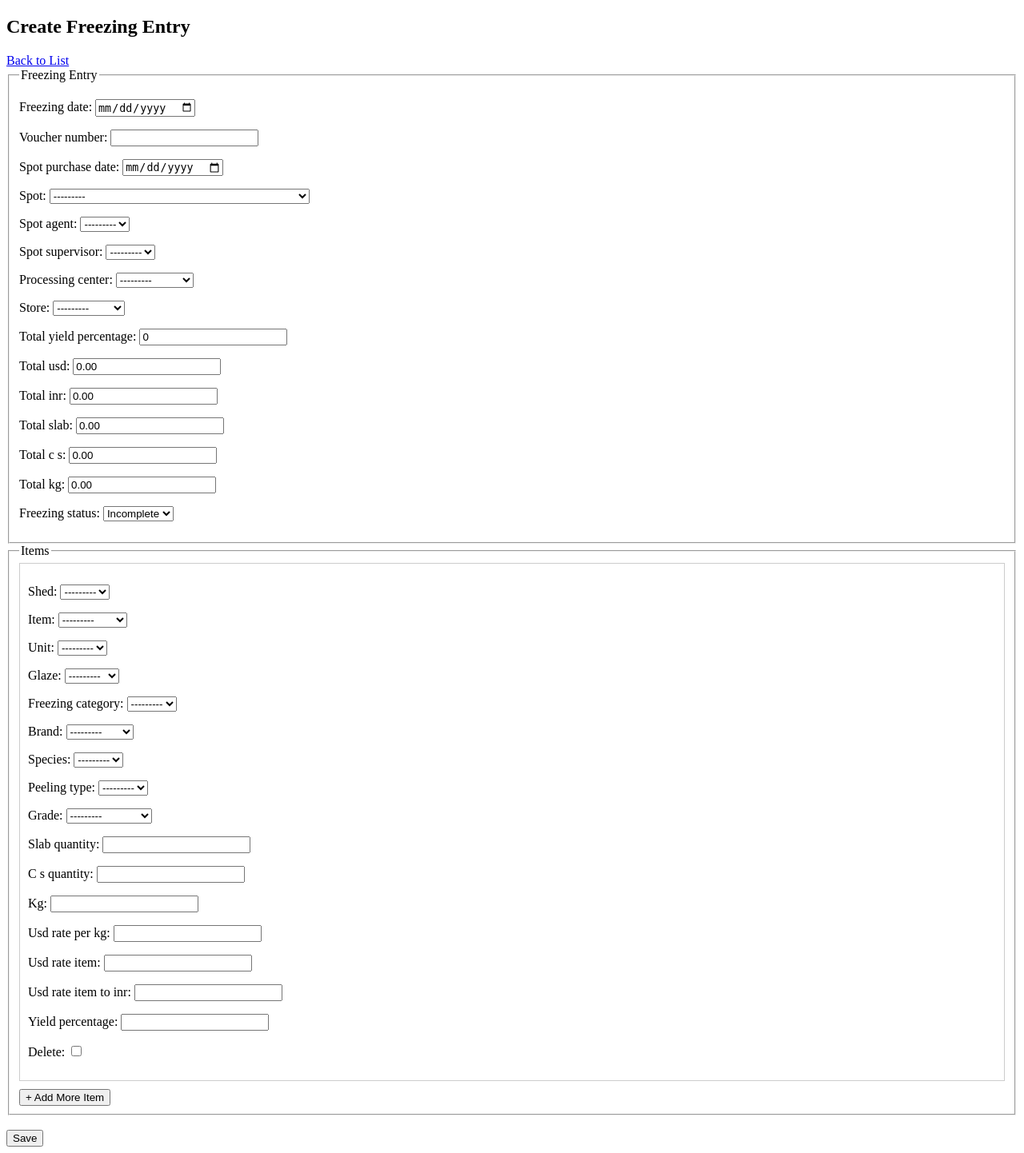
After one commit to shameer-shajahan/amf, a Django app: page /adminapp/freezing-entry/create/ in a window 1280 px wide. The commit adds this page. Shown: the whole page at 80% size. Run offline with Django 5.2, Linux system fonts and the light colour scheme; data comes from the database, SQL or seed files in the repository.

Commit message:
update freezing for spot

```diff
--- a/adminapp/forms.py
+++ b/adminapp/forms.py
@@ -75,10 +75,39 @@ class ItemForm(forms.ModelForm):
         model = Item
         fields = '__all__'
 
+# forms.py
+class SpeciesForm(forms.ModelForm):
+    class Meta:
+        model = Species
+        fields = ['item', 'name', 'code']
+
 class ItemGradeForm(forms.ModelForm):
     class Meta:
         model = ItemGrade
         fields = '__all__'
+
+    def __init__(self, *args, **kwargs):
+        super().__init__(*args, **kwargs)
+
+        item_id = None
+
+        # Try getting item from bound form data (POST)
+        if 'item' in self.data:
+            item_id = self.data.get('item')
+
+        # Or from initial data (GET with initial value)
+        elif 'item' in self.initial:
+            item_id = self.initial.get('item')
+
+        # Or from instance (if editing existing object)
+        elif self.instance and self.instance.pk:
+            item_id = self.instance.item_id
+
+        if item_id:
+            self.fields['species'].queryset = Species.objects.filter(item_id=item_id)
+        else:
+            self.fields['species'].queryset = Species.objects.none()
+
 
 class FreezingCategoryForm(forms.ModelForm):
     class Meta:
@@ -228,10 +257,6 @@ LocalPurchaseItemFormSet = inlineformset_factory(
 
 # Peeling Shed Supply Form
 
-# forms.py
-from django import forms
-from .models import PeelingShedSupply, PeelingShedPeelingType
-
 class PeelingShedSupplyForm(forms.ModelForm):
     class Meta:
         model = PeelingShedSupply
@@ -248,3 +273,49 @@ PeelingShedPeelingTypeFormSet = inlineformset_factory(
     extra=0,
     can_delete=False
 )
+
+
+
+# Freezing Entry Spot Form
+
+
+class FreezingEntrySpotForm(forms.ModelForm):
+    class Meta:
+        model = FreezingEntrySpot
+        fields = '__all__'
+        widgets = {
+            'freezing_date': forms.DateInput(attrs={'type': 'date'}),
+            'spot_purchase_date': forms.DateInput(attrs={'type': 'date'}),
+            'total_yield_percentage': forms.NumberInput(attrs={'readonly': 'readonly', 'class': 'form-control'}),
+            'total_usd': forms.NumberInput(attrs={'readonly': 'readonly', 'class': 'form-control'}),
+            'total_inr': forms.NumberInput(attrs={'readonly': 'readonly', 'class': 'form-control'}),
+            'total_slab': forms.NumberInput(attrs={'readonly': 'readonly', 'class': 'form-control'}),
+            'total_c_s': forms.NumberInput(attrs={'readonly': 'readonly', 'class': 'form-control'}),
+            'total_kg': forms.NumberInput(attrs={'readonly': 'readonly', 'class': 'form-control'}),
+        }
+
+
+class FreezingEntrySpotItemForm(forms.ModelForm):
+    class Meta:
+        model = FreezingEntrySpotItem
+        fields = '__all__'
+        widgets = {
+            # Example widgets for actual fields in FreezingEntrySpotItem
+            'slab_quantity': forms.NumberInput(attrs={'class': 'form-control'}),
+            'c_s_quantity': forms.NumberInput(attrs={'class': 'form-control'}),
+            'kg': forms.NumberInput(attrs={'class': 'form-control'}),
+            'usd_rate_per_kg': forms.NumberInput(attrs={'class': 'form-control'}),
+            'usd_rate_item': forms.NumberInput(attrs={'class': 'form-control'}),
+            'usd_rate_item_to_inr': forms.NumberInput(attrs={'class': 'form-control'}),
+            'yield_percentage': forms.NumberInput(attrs={'class': 'form-control'}),
+        }
+
+
+# Create the inline formset
+FreezingEntrySpotItemFormSet = inlineformset_factory(
+    FreezingEntrySpot,
+    FreezingEntrySpotItem,
+    form=FreezingEntrySpotItemForm,
+    extra=1,
+    can_delete=True
+)
--- a/adminapp/templates/adminapp/dashboard.html
+++ b/adminapp/templates/adminapp/dashboard.html
@@ -107,6 +107,12 @@
     </div>
 
 
+    <div>
+        <h2>Add Freezing Entry</h2>
+            <a href="{% url 'adminapp:freezing_entry_spot_create' %}">Add Freezing Entry</a>
+    </div>
+
+
 
 
 <script src="https://cdn.jsdelivr.net/npm/bootstrap@5.3.0/dist/js/bootstrap.bundle.min.js"></script>
--- /dev/null
+++ b/adminapp/templates/adminapp/freezing_entry_spot_create.html
@@ -0,0 +1,185 @@
+<!DOCTYPE html>
+<html lang="en">
+<head>
+    <meta charset="UTF-8">
+    <title>Create Freezing Entry</title>
+    <script src="https://code.jquery.com/jquery-3.6.0.min.js"></script>
+    <style>
+        .formset-form {
+            border: 1px solid #ccc;
+            padding: 10px;
+            margin-bottom: 10px;
+        }
+    </style>
+</head>
+
+<body>
+
+    <h2>Create Freezing Entry</h2>
+    <a href="{% url 'adminapp:freezing_entry_spot_list' %}">Back to List</a>
+
+    <form method="post">
+        {% csrf_token %}
+
+        <fieldset>
+            <legend>Freezing Entry</legend>
+            {{ form.as_p }}
+        </fieldset>
+
+        <fieldset>
+            <legend>Items</legend>
+            {{ formset.management_form }}
+            <div id="formset-container">
+                {% for form in formset %}
+                    <div class="formset-form">
+                        {{ form.as_p }}
+                    </div>
+                {% endfor %}
+            </div>
+            <button type="button" id="add-more-btn">+ Add More Item</button>
+        </fieldset>
+
+        <br>
+        <button type="submit">Save</button>
+    </form>
+
+    <!-- Clone & Add More Formset -->
+    <script>
+        $(document).ready(function () {
+            const formsetContainer = $('#formset-container');
+            const totalForms = $('#id_form-TOTAL_FORMS');
+
+            $('#add-more-btn').click(function () {
+                let formIndex = parseInt(totalForms.val());
+                let newForm = $('.formset-form:first').clone(false);
+
+                newForm.find(':input').each(function () {
+                    let name = $(this).attr('name').replace(/-\d+-/, `-${formIndex}-`);
+                    let id = 'id_' + name;
+                    $(this).attr({ name: name, id: id }).val('');
+                    if ($(this).is(':checkbox') || $(this).is(':radio')) {
+                        $(this).prop('checked', false);
+                    }
+                });
+
+                formsetContainer.append(newForm);
+                totalForms.val(formIndex + 1);
+            });
+        });
+    </script>
+
+    <!-- Populate Spots based on Date -->
+    <script>
+        $('#id_spot_purchase_date').on('change', function () {
+            const date = $(this).val();
+            $.get("{% url 'adminapp:get_spots_by_date' %}", { date: date }, function (data) {
+                const spotSelect = $('#id_spot').empty().append('<option value="">---------</option>');
+                data.spots.forEach(spot => {
+                    spotSelect.append(`<option value="${spot.id}">${spot.spot__location_name} - ${spot.voucher_number}</option>`);
+                });
+            });
+        });
+    </script>
+
+    <!-- Populate Agent & Supervisor based on Spot -->
+    <script>
+        $('#id_spot').on('change', function () {
+            const spotId = $(this).val();
+            if (!spotId) return;
+
+            $.get("{% url 'adminapp:get_spot_details' %}", { spot_id: spotId }, function (data) {
+                const agent = $('#id_spot_agent');
+                const supervisor = $('#id_spot_supervisor');
+
+                if (!agent.find(`option[value="${data.agent_id}"]`).length) {
+                    agent.append(`<option value="${data.agent_id}">${data.agent_name}</option>`);
+                }
+                agent.val(data.agent_id);
+
+                if (!supervisor.find(`option[value="${data.supervisor_id}"]`).length) {
+                    supervisor.append(`<option value="${data.supervisor_id}">${data.supervisor_name}</option>`);
+                }
+                supervisor.val(data.supervisor_id);
+            });
+        });
+    </script>
+
+    <!-- Populate Sheds and Items based on Date -->
+    <script>
+        $('#id_spot_purchase_date').on('change', function () {
+            const selectedDate = $(this).val();
+            if (!selectedDate) return;
+
+            $.get("{% url 'adminapp:get_sheds_by_date' %}", { date: selectedDate }, function (data) {
+                const shedSet = new Set();
+                const itemSet = new Set();
+
+                data.sheds.forEach(supply => {
+                    shedSet.add(`<option value="${supply.shed_id}">${supply.shed_name}</option>`);
+                    itemSet.add(`<option value="${supply.item_id}">${supply.item_name}</option>`);
+                });
+
+                $('[name$="-shed"]').each(function () {
+                    $(this).empty().append('<option value="">---------</option>');
+                    shedSet.forEach(opt => $(this).append(opt));
+                });
+
+                $('[name$="-item"]').each(function () {
+                    $(this).empty().append('<option value="">---------</option>');
+                    itemSet.forEach(opt => $(this).append(opt));
+                });
+            }).fail(() => alert("Failed to load sheds/items for the selected date."));
+        });
+    </script>
+
+    <!-- Total Calculation -->
+    <script>
+        function calculateTotals() {
+            let totalYield = 0, totalUSD = 0, totalINR = 0, totalSlab = 0, totalCS = 0, totalKG = 0, count = 0;
+
+            $('.formset-form').each(function () {
+                const getVal = (name) => parseFloat($(this).find(`[name$="${name}"]`).val()) || 0;
+
+                const yieldVal = getVal('yield_percentage');
+                if (yieldVal > 0) {
+                    totalYield += yieldVal;
+                    count++;
+                }
+
+                totalUSD += getVal('usd_rate_item');
+                totalINR += getVal('usd_rate_item_to_inr');
+                totalSlab += getVal('slab_quantity');
+                totalCS += getVal('c_s_quantity');
+                totalKG += getVal('kg');
+            });
+
+            $('#id_total_yield_percentage').val(count ? (totalYield / count).toFixed(2) : 0);
+            $('#id_total_usd').val(totalUSD.toFixed(2));
+            $('#id_total_inr').val(totalINR.toFixed(2));
+            $('#id_total_slab').val(totalSlab.toFixed(2));
+            $('#id_total_c_s').val(totalCS.toFixed(2));
+            $('#id_total_kg').val(totalKG.toFixed(2));
+        }
+
+        $(document).on('input', '.formset-form :input', calculateTotals);
+        $(document).ready(calculateTotals);
+    </script>
+
+    <!-- Packing Unit Selection -->
+    <script>
+        const unitSelect = document.getElementById("id_unit");
+        if (unitSelect && unitSelect.hasAttribute("data-units")) {
+            const unitData = JSON.parse(unitSelect.getAttribute("data-units"));
+            unitSelect.addEventListener("change", function () {
+                const selected = unitData[this.value];
+                if (selected) {
+                    console.log("Precision:", selected.precision);
+                    console.log("Factor:", selected.factor);
+                    // You can use these for dynamic calculations if needed
+                }
+            });
+        }
+    </script>
+
+</body>
+</html>
--- a/adminapp/urls.py
+++ b/adminapp/urls.py
@@ -63,7 +63,14 @@ urlpatterns = [
     path('item/update/<str:pk>/', views.ItemUpdateView.as_view(), name='item_update'),
     path('item/delete/<str:pk>/', views.ItemDeleteView.as_view(), name='item_delete'),
 
+    path('species/', views.SpeciesListView.as_view(), name='species_list'),
+    path('species/create/', views.SpeciesCreateView.as_view(), name='species_create'),
+    path('species/<str:pk>/update/', views.SpeciesUpdateView.as_view(), name='species_update'),
+    path('species/<str:pk>/delete/', views.SpeciesDeleteView.as_view(), name='species_delete'),
+
+
     path('item-grade/create/', views.ItemGradeCreateView.as_view(), name='item_grade_create'),
+    path('ajax/load-species/', views.load_species, name='ajax_load_species'),
     path('item-grade/list/', views.ItemGradeListView.as_view(), name='item_grade_list'),
     path('item-grade/update/<str:pk>/', views.ItemGradeUpdateView.as_view(), name='item_grade_update'),
     path('item-grade/delete/<str:pk>/', views.ItemGradeDeleteView.as_view(), name='item_grade_delete'),
@@ -143,4 +150,13 @@ urlpatterns = [
     path('ajax/get-spot-purchase-items/', views.get_spot_purchase_items, name='get_spot_purchase_items'),    path('ajax/get-spot-purchase-item-details/', views.get_spot_purchase_item_details, name='get_spot_purchase_item_details'),
     path('ajax/get-peeling-types/', views.get_peeling_charge_by_shed, name='get_peeling_charge_by_shed'),
 
+    #  create freezing entry spot
+    path('freezing-entry/create/', views.create_freezing_entry_spot, name='freezing_entry_spot_create'),
+    path('freezing-entry/list/', views.freezing_entry_spot_list, name='freezing_entry_spot_list'),
+    path('freezing-entry/<str:pk>/delete/', views.delete_freezing_entry_spot, name='freezing_entry_spot_delete'),
+    path('ajax/get-spots-by-date/', views.get_spots_by_date, name='get_spots_by_date'),
+    path('ajax/get-spot-details/', views.get_spot_details, name='get_spot_details'),
+    path('ajax/get-sheds-by-date/', views.get_sheds_by_date, name='get_sheds_by_date'),
+
+
 ]+ static(settings.MEDIA_URL, document_root=settings.MEDIA_ROOT)
--- a/adminapp/views.py
+++ b/adminapp/views.py
@@ -13,6 +13,7 @@ from django.views.generic import ListView
 from django.shortcuts import render
 from .models import *
 from .forms import *
+from decimal import Decimal
 
 
 
@@ -302,11 +303,49 @@ class ItemDeleteView(DeleteView):
     template_name = 'adminapp/confirm_delete.html'
     success_url = reverse_lazy('adminapp:item_list')
 
+class SpeciesListView(ListView):
+    model = Species
+    template_name = 'adminapp/list/species_list.html'
+    context_object_name = 'species_list'
+
+class SpeciesCreateView(CreateView):
+    model = Species
+    form_class = SpeciesForm
+    template_name = 'adminapp/forms/species_form.html'
+    success_url = reverse_lazy('adminapp:species_list')
+
+    def get_context_data(self, **kwargs):
+        context = super().get_context_data(**kwargs)
+        context['action'] = 'Create'
+        return context
+
+class SpeciesUpdateView(UpdateView):
+    model = Species
+    form_class = SpeciesForm
+    template_name = 'adminapp/forms/species_form.html'
+    success_url = reverse_lazy('adminapp:species_list')
+
+    def get_context_data(self, **kwargs):
+        context = super().get_context_data(**kwargs)
+        context['action'] = 'Update'
+        return context
+
+class SpeciesDeleteView(DeleteView):
+    model = Species
+    template_name = 'adminapp/confirm_delete.html'
+    success_url = reverse_lazy('adminapp:species_list')
+
 class ItemGradeCreateView(CreateView):
     model = ItemGrade
     form_class = ItemGradeForm
     template_name = 'adminapp/forms/itemgrade_form.html'
-    success_url = reverse_lazy('adminapp:item_grade_create')
+    success_url = reverse_lazy('adminapp:item_grade_list')
+
+def load_species(request):
+    item_id = request.GET.get('item_id')
+    species = Species.objects.filter(item_id=item_id).values('id', 'name', 'code')
+    data = list(species)
+    return JsonResponse(data, safe=False)
 
 class ItemGradeListView(ListView):
     model = ItemGrade
@@ -469,31 +508,11 @@ class TenantDeleteView(DeleteView):
 #     def form_valid(self, form):
 #         # Optional: Debug what’s being submitted
 #         print("SAVING ITEM:", form.cleaned_data.get("item"))
-#         print("SAVING SPECIES:", form.cleaned_data.get("species"))
+#         print("SAVING species:", form.cleaned_data.get("species"))
 #         return super().form_valid(form)
 
 from django.http import JsonResponse
 from .models import ItemGrade
-
-# def get_item_types(request, item_id):
-#     item_types = ItemType.objects.filter(item_id=item_id).values('id', 'name')
-#     return JsonResponse(list(item_types), safe=False)
-
-# class PeelingChargeListView(ListView):
-#     model = PeelingCharge
-#     template_name = 'adminapp/list/peelingcharge_list.html'
-#     context_object_name = 'peeling_charges'
-
-# class PeelingChargeUpdateView(UpdateView):
-#     model = PeelingCharge
-#     form_class = PeelingChargeForm
-#     template_name = 'adminapp/forms/peelingcharge_form.html'
-#     success_url = reverse_lazy('adminapp:peeling_charge_list')
-
-# class PeelingChargeDeleteView(DeleteView):
-#     model = PeelingCharge
-#     template_name = 'adminapp/confirm_delete.html'
-#     success_url = reverse_lazy('adminapp:peeling_charge_list')
 
 class PurchaseOverheadCreateView(CreateView):
     model = PurchaseOverhead
@@ -916,3 +935,141 @@ def get_peeling_charge_by_shed(request):
                 'unit': i.unit
             })
     return JsonResponse({'peeling_types': data})
+
+
+
+# create freezing entry spot
+
+def create_freezing_entry_spot(request):
+    if request.method == 'POST':
+        form = FreezingEntrySpotForm(request.POST)
+        formset = FreezingEntrySpotItemFormSet(request.POST, prefix='form')
+
+        # 🔧 Fix: Set shed queryset for each form in the formset
+        for f in formset.forms:
+            f.fields['shed'].queryset = Shed.objects.all()
+
+        if form.is_valid() and formset.is_valid():
+            with transaction.atomic():
+                freezing_entry = form.save(commit=False)
+
+                total_kg = Decimal(0)
+                total_slab = Decimal(0)
+                total_c_s = Decimal(0)
+                total_usd = Decimal(0)
+                total_inr = Decimal(0)
+                yield_percentages = []
+
+                for f in formset:
+                    if f.cleaned_data and not f.cleaned_data.get('DELETE', False):
+                        slab = f.cleaned_data.get('slab_quantity') or 0
+                        cs = f.cleaned_data.get('c_s_quantity') or 0
+                        kg = f.cleaned_data.get('kg') or 0
+                        usd = f.cleaned_data.get('usd_rate_item') or 0
+                        inr = f.cleaned_data.get('usd_rate_item_to_inr') or 0
+                        yield_percent = f.cleaned_data.get('yield_percentage')
+
+                        total_slab += slab
+                        total_c_s += cs
+                        total_kg += kg
+                        total_usd += usd
+                        total_inr += inr
+                        if yield_percent is not None:
+                            yield_percentages.append(yield_percent)
+
+                # Average yield percentage
+                total_yield = sum(yield_percentages) / len(yield_percentages) if yield_percentages else 0
+
+                # Assign totals
+                freezing_entry.total_slab = total_slab
+                freezing_entry.total_c_s = total_c_s
+                freezing_entry.total_kg = total_kg
+                freezing_entry.total_usd = total_usd
+                freezing_entry.total_inr = total_inr
+                freezing_entry.total_yield_percentage = total_yield
+
+                freezing_entry.save()
+                formset.instance = freezing_entry
+                formset.save()
+
+            return redirect('adminapp:freezing_entry_spot_list')
+        else:
+            print("Form Errors:", form.errors)
+            print("Formset Errors:", formset.errors)
+    else:
+        form = FreezingEntrySpotForm()
+        form.fields['spot_agent'].queryset = PurchasingAgent.objects.none()
+        form.fields['spot_supervisor'].queryset = PurchasingSupervisor.objects.none()
+        formset = FreezingEntrySpotItemFormSet(prefix='form')
+
+    return render(request, 'adminapp/freezing_entry_spot_create.html', {
+        'form': form,
+        'formset': formset,
+    })
+
+def get_spots_by_date(request):
+    date = request.GET.get('date')
+    spots = SpotPurchase.objects.filter(date=date).values('id', 'spot__location_name' , 'voucher_number')
+    return JsonResponse({'spots': list(spots)})
+
+def get_spot_details(request):
+    spot_id = request.GET.get('spot_id')
+
+    try:
+        spot = SpotPurchase.objects.select_related('agent', 'supervisor').get(id=spot_id)
+        data = {
+            'agent_id': spot.agent.id,
+            'agent_name': str(spot.agent),  # e.g. "John - AG001"
+            'supervisor_id': spot.supervisor.id,
+            'supervisor_name': str(spot.supervisor),  # e.g. "Anita - 9876543210"
+        }
+        return JsonResponse(data)
+    except SpotPurchase.DoesNotExist:
+        return JsonResponse({'error': 'SpotPurchase not found'}, status=404)
+    except Exception as e:
+        return JsonResponse({'error': str(e)}, status=500)
+
+def get_sheds_by_date(request):
+    date = request.GET.get('date')
+    if not date:
+        return JsonResponse({'error': 'Missing date'}, status=400)
+
+    supplies = PeelingShedSupply.objects.filter(
+        spot_purchase__date=date
+    ).select_related('shed', 'spot_purchase_item__item')
+
+    seen_pairs = set()
+    result = []
+
+    for supply in supplies:
+        shed = supply.shed
+        item = supply.spot_purchase_item.item
+        key = (shed.id, item.id)
+
+        if key not in seen_pairs:
+            seen_pairs.add(key)
+            result.append({
+                'shed_id': shed.id,
+                'shed_name': str(shed),
+                'item_id': item.id,
+                'item_name': str(item),
+                'boxes_received_shed': supply.boxes_received_shed,
+                'quantity_received_shed': str(supply.quantity_received_shed),
+            })
+
+    return JsonResponse({'sheds': result})
+
+
+
+
+
+def freezing_entry_spot_list(request):
+    entries = FreezingEntrySpot.objects.all()
+    return render(request, 'adminapp/freezing_entry_spot_list.html', {'entries': entries})
+
+def delete_freezing_entry_spot(request, pk):
+    entry = get_object_or_404(FreezingEntrySpot, pk=pk)
+    if request.method == 'POST':
+        entry.delete()
+        return redirect('adminapp:freezing_entry_spot_list')
+    return render(request, 'adminapp/confirm_delete.html', {'entry': entry})
```
Also changed, not shown: adminapp/models.py (+94 -9 lines), adminapp/templates/adminapp/forms/itemgrade_form.html (+32 -1 lines), adminapp/templates/adminapp/forms/species_form.html (added, +13 -0 lines), adminapp/templates/adminapp/freezing_entry_spot_list.html (added, +48 -0 lines), adminapp/templates/adminapp/list/species_list.html (added, +35 -0 lines), adminapp/templates/adminapp/master.html (+9 -7 lines), adminapp/migrations/0001_initial.py, adminapp/migrations/0002_alter_itemtype_name.py (added), adminapp/migrations/0002_alter_shed_code_alter_shed_name.py (deleted), adminapp/migrations/0003_remove_peelingshedsupply_amount_and_more.py (deleted), adminapp/migrations/0003_rename_total_yield_freezingentryspot_total_yield_percentage_and_more.py (added), adminapp/migrations/0004_freezingentryspot_voucher_number_and_more.py (added), adminapp/migrations/0005_alter_freezingentryspotitem_item_and_more.py (added), adminapp/migrations/0006_alter_freezingentryspot_freezing_status_and_more.py (added), 1 more files.
